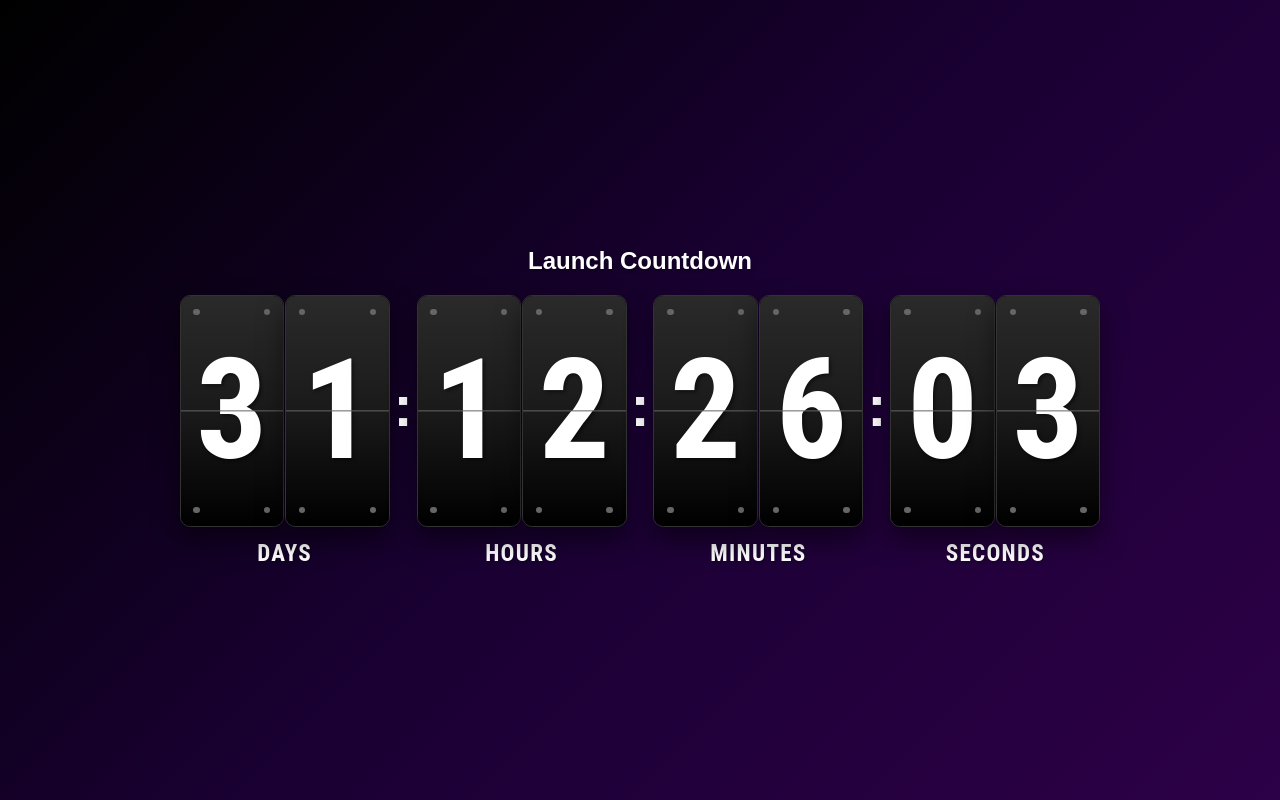
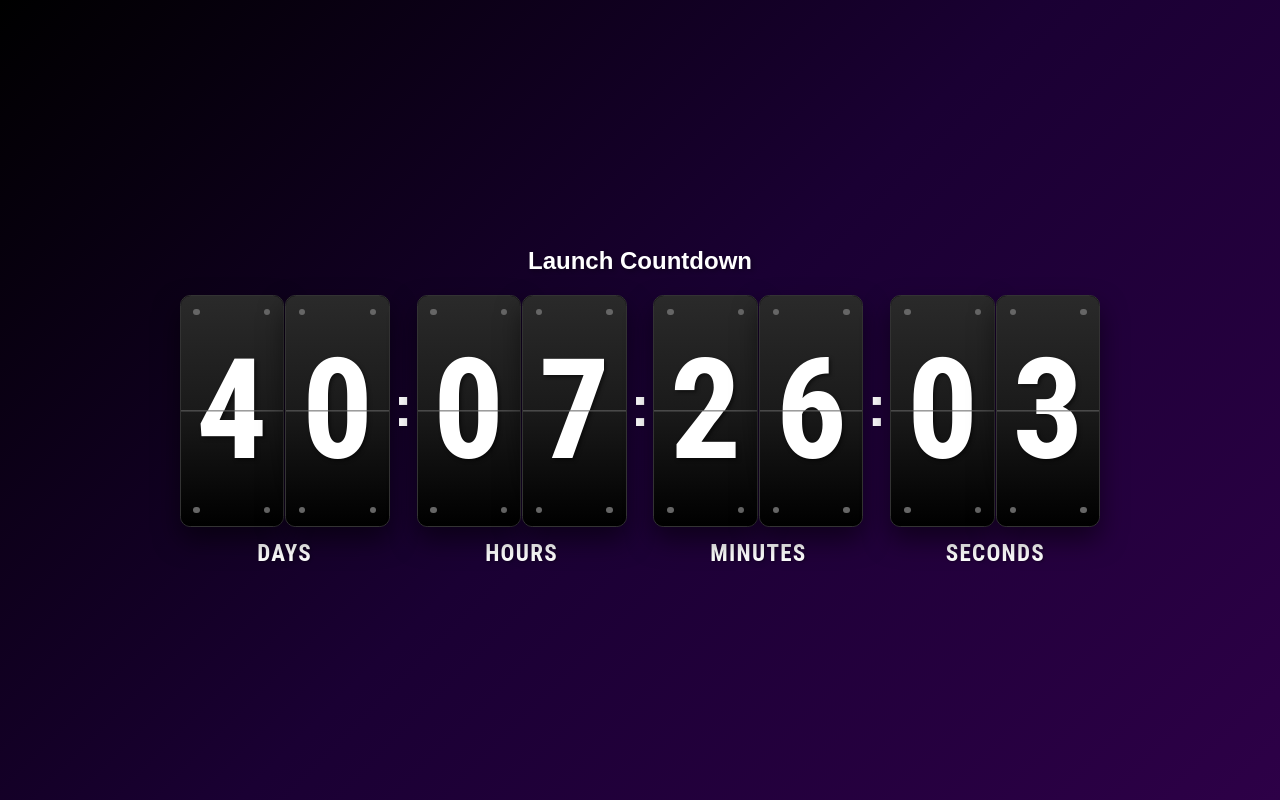
Before and after one commit to elirapport1/Launch_countdown, a React (Create React App) app: page / in a window 1280 px wide. Built offline with nearby package versions, Linux system fonts and the light colour scheme.

Commit message:
Update countdown target date to August 6th, 2025 at 8:00 AM PST

```diff
--- a/src/App.js
+++ b/src/App.js
@@ -2,10 +2,10 @@ import React, { useEffect, useState } from 'react';
 import './App.css';
 import FlipClock from './components/FlipClock';
 
-// Target date: July 28, 2025 at 1:00 PM PST
+// Target date: August 6, 2025 at 8:00 AM PST
 // Convert to UTC (PST is UTC-8, but PDT is UTC-7 during summer)
-// July 28, 2025 is during PDT, so 1:00 PM PDT = 8:00 PM UTC
-const TARGET_TIME = new Date("2025-07-28T20:00:00Z").getTime();
+// August 6, 2025 is during PDT, so 8:00 AM PDT = 3:00 PM UTC
+const TARGET_TIME = new Date("2025-08-06T15:00:00Z").getTime();
 
 function App() {
   const [timeLeft, setTimeLeft] = useState({ days: 0, hours: 0, minutes: 0, seconds: 0 });
```
